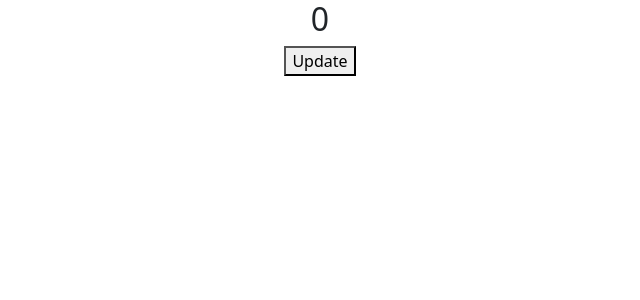
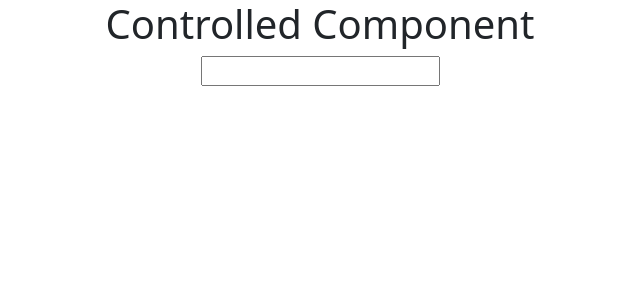
Before and after one commit to Tarunkumar2407/ReactBasics, a React (Create React App) app: page / in a window 1280 px wide. Shown: the top 300 px of the page, without its empty margins (320-960 px from the left). Built offline with nearby package versions, Linux system fonts and the light colour scheme.

Commit message:
controlled

```diff
--- a/src/App.js
+++ b/src/App.js
@@ -1,4 +1,5 @@
 import './App.css';
+import ControlledComponent from './Components/basics/ControlledComponent';
 import PureComponent from './Components/basics/PureComponent';
 // import ArrayObjectRendering from './Components/arrayRendering/ArrayOfObjectRendering';
 // import Users from './Components/arrayRendering/Users';
@@ -82,7 +83,8 @@ function App() {
       {/* <ArrayObjectRendering /> */}
       {/* <Users /> */}
       {/* <Parent /> */}
-      <PureComponent />
+      {/* <PureComponent /> */}
+      <ControlledComponent />
     </div>
   );
 }
--- /dev/null
+++ b/src/Components/basics/ControlledComponent.js
@@ -0,0 +1,14 @@
+import React, { useState } from 'react'
+
+const ControlledComponent = () => {
+    const  [input , setInput] = useState("")
+  return (
+    <div>
+      <h1>Controlled Component</h1>
+      <input value={input} onChange={(e)=> setInput(e.target.value)}></input>
+      <h3>{input}</h3>
+    </div>
+  )
+}
+
+export default ControlledComponent
```
